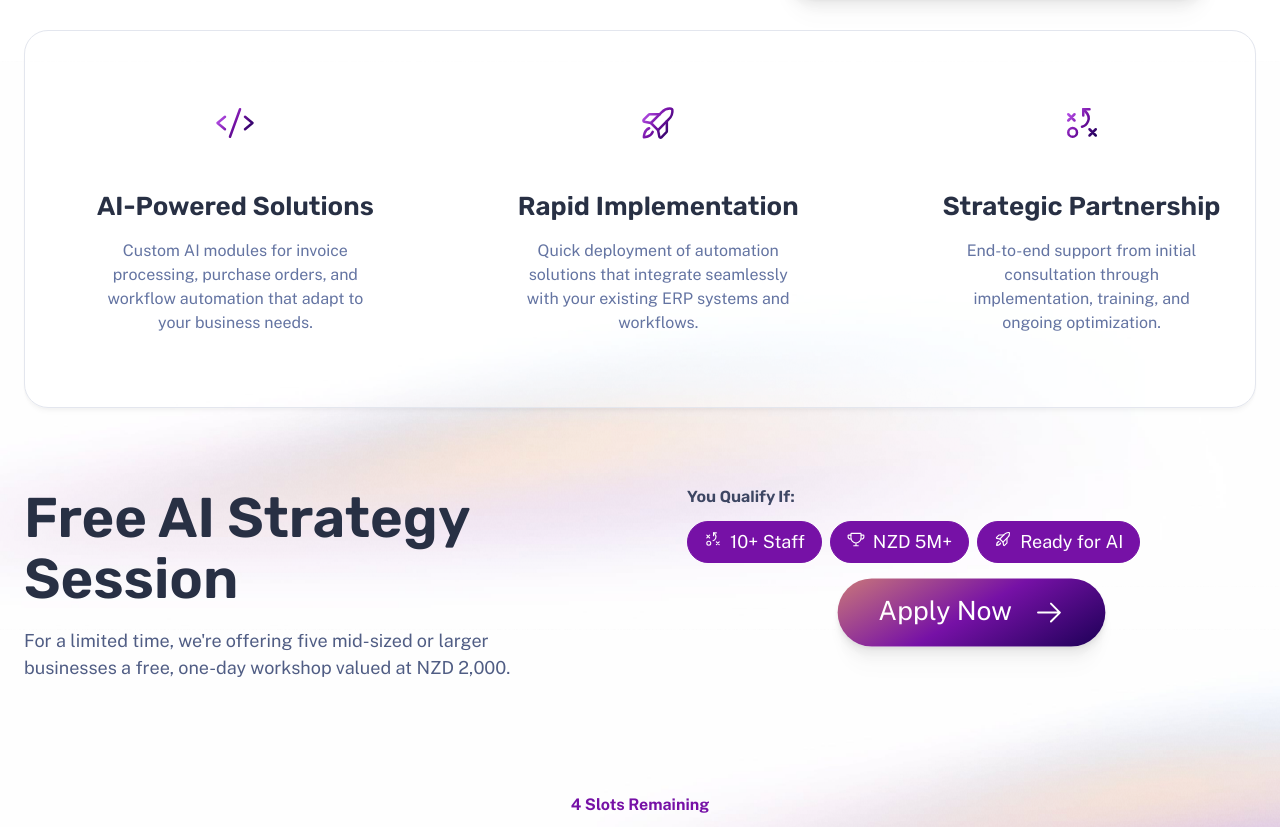
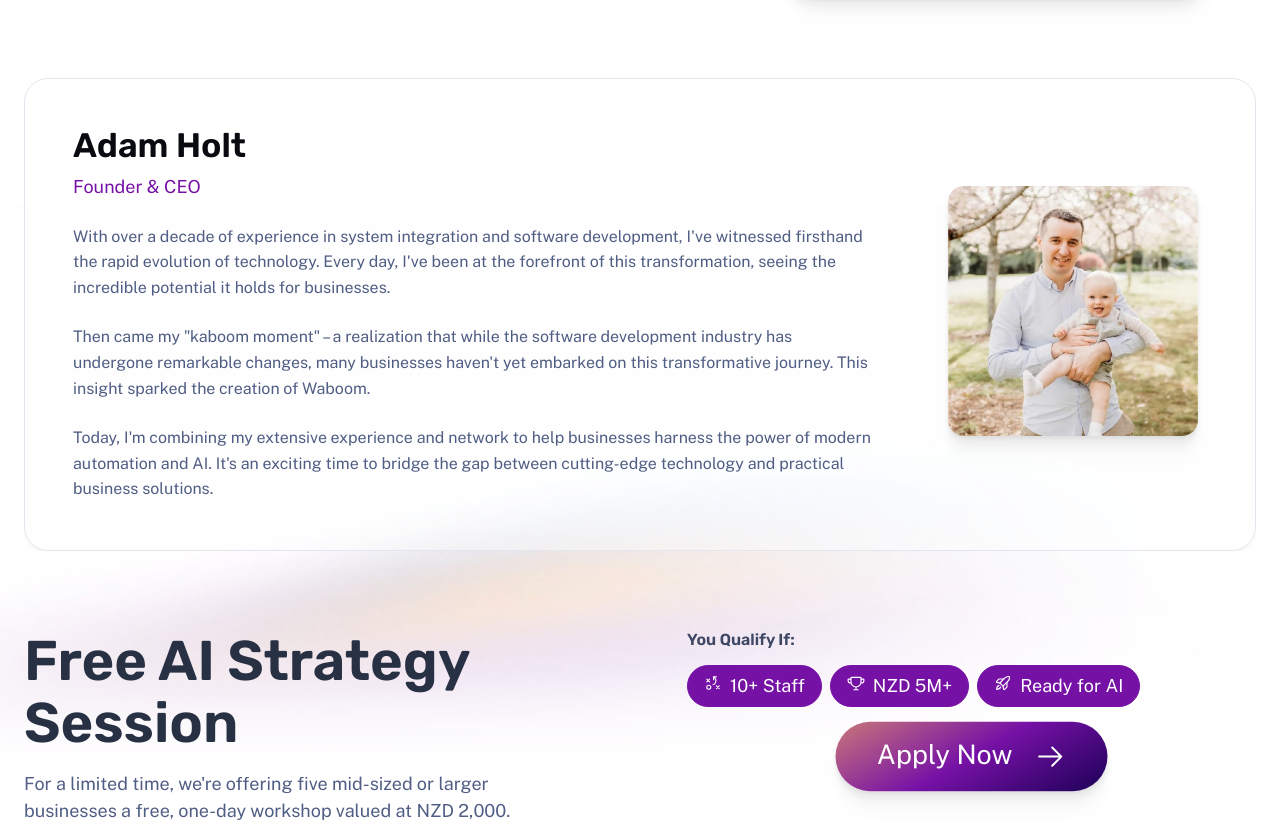
Before and after one commit to LeoGC-MaximizeAI/Waboom, an Astro site: page / in a window 1280 px wide. Shown: the part 963-1790 px from the top of the page. Built offline with nearby package versions, Linux system fonts and the light colour scheme; Astro itself is replaced by a stand-in of ours.

Commit message:
Add founder section with SEO improvements and profile image

```diff
--- a/src/pages/index.astro
+++ b/src/pages/index.astro
@@ -26,7 +26,6 @@ const animationTexts = [
 	{ text: "Agentic Automation", icon: "terminal-window" },
 	{ text: "Document Processing", icon: "pencil-line" },
 	{ text: "ERP Integration", icon: "rocket-launch" },
-
 ];
 
 // Create the title with dynamic part
@@ -48,17 +47,58 @@ const projects = (await getCollection('work'))
 // SEO Meta Data
 const seoTitle = "AI Business Automation Solutions | Waboom";
 const seoDescription = "Transform your business with Waboom's AI-powered automation solutions. Streamline back-office tasks, reduce costs, and drive growth with intelligent automation for mid-sized and enterprise companies.";
+const keywords = "AI automation, business automation, voice agents, document processing, workflow automation, ERP integration, business efficiency, AI solutions, New Zealand";
 
 // Safe canonical URL generation
 const canonicalURL = Astro.site
 	? new URL(Astro.url.pathname, Astro.site)
 	: new URL(`https://waboom.ai${Astro.url.pathname}`);
 
+// Social sharing image URL
+const ogImageUrl = "https://waboom.ai/assets/voice_agent.webp";
+
+// Additional SEO data
+const locale = "en-NZ";
+const siteName = "Waboom";
+
 // Full Astro Component Syntax:
 // https://docs.astro.build/basics/astro-components/
 ---
 
 <BaseLayout title={seoTitle} description={seoDescription}>
+	<!-- Basic SEO -->
+	<meta name="keywords" content={keywords} slot="head" />
+	<meta name="author" content={siteName} slot="head" />
+	<meta name="robots" content="index, follow" slot="head" />
+	<meta name="language" content="English" slot="head" />
+	<link rel="canonical" href={canonicalURL} slot="head" />
+
+	<!-- Open Graph / Facebook Meta Tags -->
+	<meta property="og:type" content="website" slot="head" />
+	<meta property="og:site_name" content={siteName} slot="head" />
+	<meta property="og:locale" content={locale} slot="head" />
+	<meta property="og:url" content={canonicalURL} slot="head" />
+	<meta property="og:title" content={seoTitle} slot="head" />
+	<meta property="og:description" content={seoDescription} slot="head" />
+	<meta property="og:image" content={ogImageUrl} slot="head" />
+	<meta property="og:image:width" content="1200" slot="head" />
+	<meta property="og:image:height" content="630" slot="head" />
+	<meta property="og:image:alt" content="Waboom AI Business Automation Solutions" slot="head" />
+
+	<!-- Twitter Meta Tags -->
+	<meta name="twitter:card" content="summary_large_image" slot="head" />
+	<meta name="twitter:site" content="@waboom_ai" slot="head" />
+	<meta name="twitter:creator" content="@waboom_ai" slot="head" />
+	<meta name="twitter:url" content={canonicalURL} slot="head" />
+	<meta name="twitter:title" content={seoTitle} slot="head" />
+	<meta name="twitter:description" content={seoDescription} slot="head" />
+	<meta name="twitter:image" content={ogImageUrl} slot="head" />
+	<meta name="twitter:image:alt" content="Waboom AI Business Automation Solutions" slot="head" />
+
+	<!-- Additional Meta Tags -->
+	<meta name="format-detection" content="telephone=no" slot="head" />
+	<meta name="theme-color" content="#4f39fa" slot="head" />
+
 	<!-- Schema.org structured data for Organization and Service -->
 	<script type="application/ld+json" slot="head">
 		{
@@ -114,7 +154,7 @@ const canonicalURL = Astro.site
 				</div>
 			</header>
 
-			<Skills />
+
 
 			<!-- Add AI Agent component here -->
 			<!-- <div data-aos="fade-up">
@@ -123,6 +163,44 @@ const canonicalURL = Astro.site
 		</div>
 
 		<main class="wrapper stack gap-20 lg:gap-32" role="main">
+			<section class="  founder-section" aria-labelledby="founder-heading">
+				<div class="founder-content box wrapper" data-aos="fade-up" data-aos-delay="200">
+					<div class="founder-grid">
+
+						<div class="founder-text" data-aos="fade-left">
+							<h3>Adam Holt</h3>
+							<p class="title">Founder & CEO</p>
+							<div class="story">
+								<p>
+									With over a decade of experience in system integration and software development,
+									I've witnessed firsthand the rapid evolution of technology. Every day, I've been
+									at the forefront of this transformation, seeing the incredible potential it holds
+									for businesses.
+								</p>
+								<p>
+									Then came my "kaboom moment" – a realization that while the software development
+									industry has undergone remarkable changes, many businesses haven't yet embarked on
+									this transformative journey. This insight sparked the creation of Waboom.
+								</p>
+								<p>
+									Today, I'm combining my extensive experience and network to help businesses
+									harness the power of modern automation and AI. It's an exciting time to bridge
+									the gap between cutting-edge technology and practical business solutions.
+								</p>
+							</div>
+						</div>
+						<div class="founder-image" data-aos="fade-right">
+							<img
+								src="/assets/adam-profile.webp"
+								alt="Adam Holt - Founder of Waboom"
+								width="400"
+								height="400"
+								loading="lazy"
+							/>
+						</div>
+					</div>
+				</div>
+			</section>
 			<section id="free-strategy" class="section with-background with-cta" aria-labelledby="strategy-heading">
 				<header class="section-header stack gap-2 lg:gap-4" data-aos="fade-up">
 					<h2 id="strategy-heading" class="text-2xl">Free AI Strategy Session</h2>
@@ -157,6 +235,8 @@ const canonicalURL = Astro.site
 					</div>
 				</div>
 			</section>
+
+			<Skills />
 
 			<section class="section with-background bg-variant" aria-labelledby="services-heading">
 				<header class="section-header stack gap-2 lg:gap-4" data-aos="fade-up">
@@ -196,9 +276,11 @@ const canonicalURL = Astro.site
 				</div>
 			</section>
 
+
+
 			<section class="section with-background" aria-labelledby="stories-heading">
 				<header class="section-header stack gap-2 lg:gap-4" data-aos="fade-up">
-					<h2 id="stories-heading" class="text-2xl">Success Stories</h2>
+					<h2 id="stories-heading" class="text-2xl">Working On</h2>
 					<p>Discover how we're helping businesses transform their operations with AI-powered automation.</p>
 				</header>
 
@@ -848,4 +930,82 @@ const canonicalURL = Astro.site
 			font-size: 0.7em;
 		}
 	}
+
+	/* Founder Section Styles */
+	.founder-section {
+		position: relative;
+		overflow: hidden;
+	}
+
+	.founder-content {
+		padding: 2rem;
+	}
+
+	.founder-grid {
+		display: grid;
+		gap: 2rem;
+		align-items: center;
+	}
+
+	.founder-image {
+		text-align: center;
+		max-width: 300px;
+		margin: 0 auto;
+	}
+
+	.founder-image img {
+		border-radius: 1rem;
+		box-shadow: var(--shadow-md);
+		max-width: 100%;
+		height: auto;
+		aspect-ratio: 1;
+		object-fit: cover;
+	}
+
+	.founder-text h3 {
+		font-size: var(--text-xl);
+		color: var(--gray-0);
+		margin-bottom: 0.5rem;
+	}
+
+	.founder-text .title {
+		color: var(--accent-regular);
+		font-size: var(--text-md);
+		margin-bottom: 1.5rem;
+	}
+
+	.founder-text .story {
+		display: flex;
+		flex-direction: column;
+		gap: 1rem;
+		color: var(--gray-300);
+	}
+
+	.founder-text .story p {
+		line-height: 1.6;
+	}
+
+	@media (min-width: 50em) {
+		.founder-grid {
+			grid-template-columns: 3fr 1fr;
+			gap: 4rem;
+		}
+
+		.founder-content {
+			padding: 3rem;
+		}
+
+		.founder-text h3 {
+			font-size: var(--text-2xl);
+		}
+
+		.founder-text .story {
+			gap: 1.5rem;
+		}
+
+		.founder-image {
+			max-width: 250px;
+			justify-self: end;
+		}
+	}
 </style>
```
Also changed, not shown: public/assets/adam-profile.webp (added).
